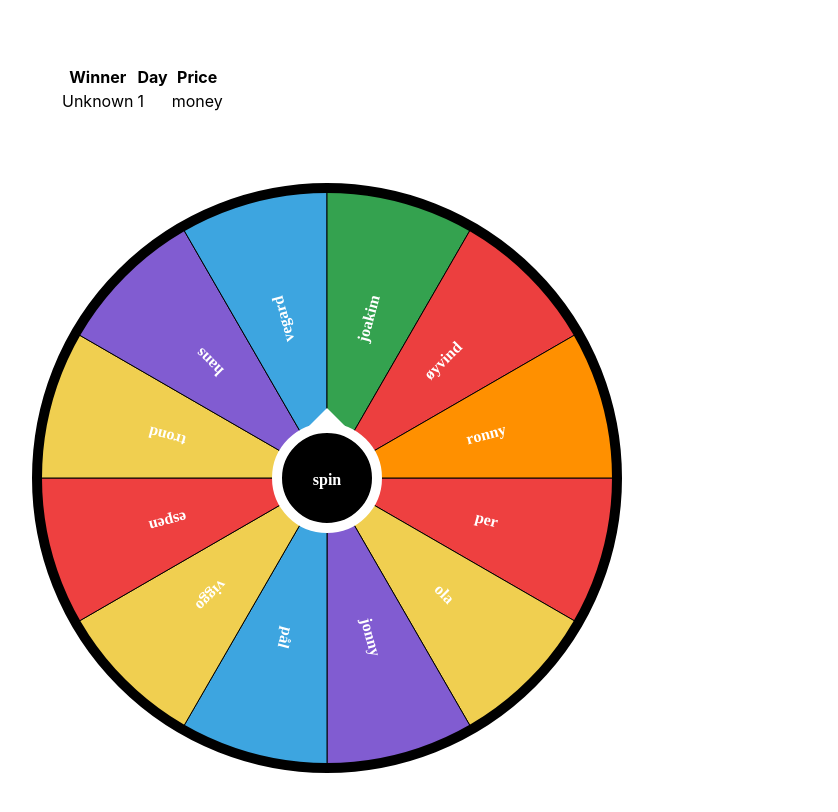
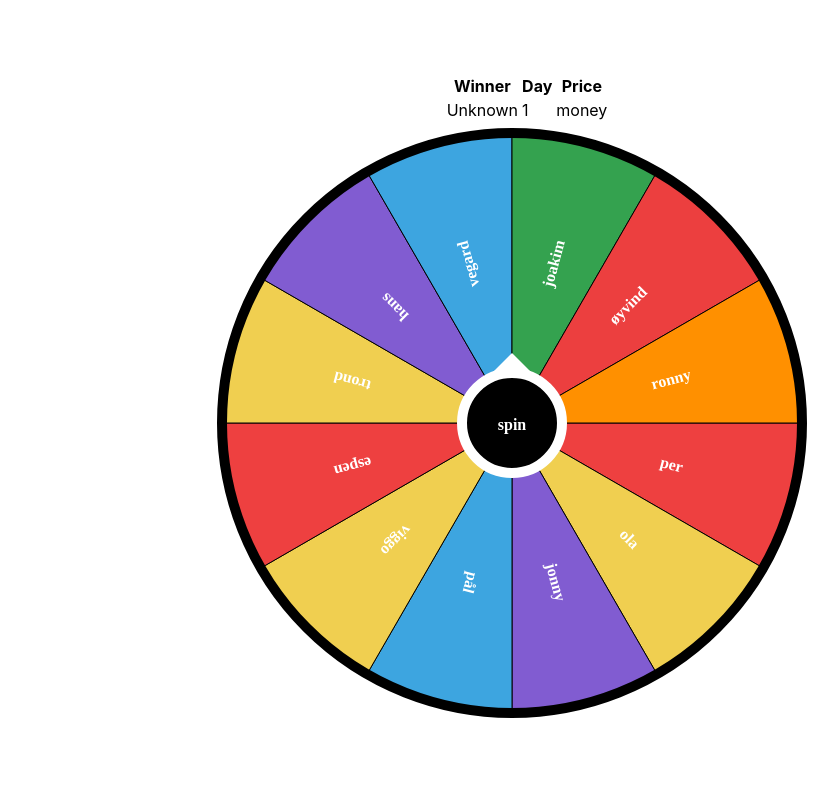
Before and after one commit to MikAoJk/christmas-calendar-draw, a Next.js app: page / in a window 1280 px wide. Shown: the top 812 px of the page, without its empty margins (113-951 px from the left). Built offline with nearby package versions, Linux system fonts and the light colour scheme.

Commit message:
Fixed some css changes

```diff
--- a/src/components/WheelOfFortune/Wheel/Wheel.tsx
+++ b/src/components/WheelOfFortune/Wheel/Wheel.tsx
@@ -193,14 +193,14 @@ const Wheel = (wheelProps: WheelProps) => {
         isStarted && ctx.fillText(currentParticipant, centerX + 10, centerY + size + 50)
     }
     const clear = () => {
-        canvasContext.clearRect(0, 0, 1000, 800)
+        canvasContext.clearRect(0, 0, 630, 600)
     }
     return (
-        <div id='wheel' className={styles.main}>
+        <div id='wheel'>
             <canvas
                 id='canvas'
-                width='1000'
-                height='800'
+                width='630'
+                height='600'
                 style={{
                     pointerEvents: isFinished ? 'none' : 'auto'
                 }}
--- a/src/components/WheelOfFortune/WheelOfFortune.tsx
+++ b/src/components/WheelOfFortune/WheelOfFortune.tsx
@@ -65,7 +65,7 @@ const WheelOfFortune = () => {
         ]
 
     return (
-        <div className={styles.container}>
+        <div className={styles.main}>
             <PrevWinners/>
             {winner && <h3>Todays winner is: {winner}</h3>}
             <Wheel participants={participants}
--- a/src/pages/index.tsx
+++ b/src/pages/index.tsx
@@ -12,7 +12,7 @@ const Home: NextPage = () => {
                 <link rel="icon" href="/favicon.ico"/>
             </Head>
 
-            <main className={styles.main}>
+            <main className={styles.container}>
                 <WheelOfFortune/>
             </main>
         </div>
```
